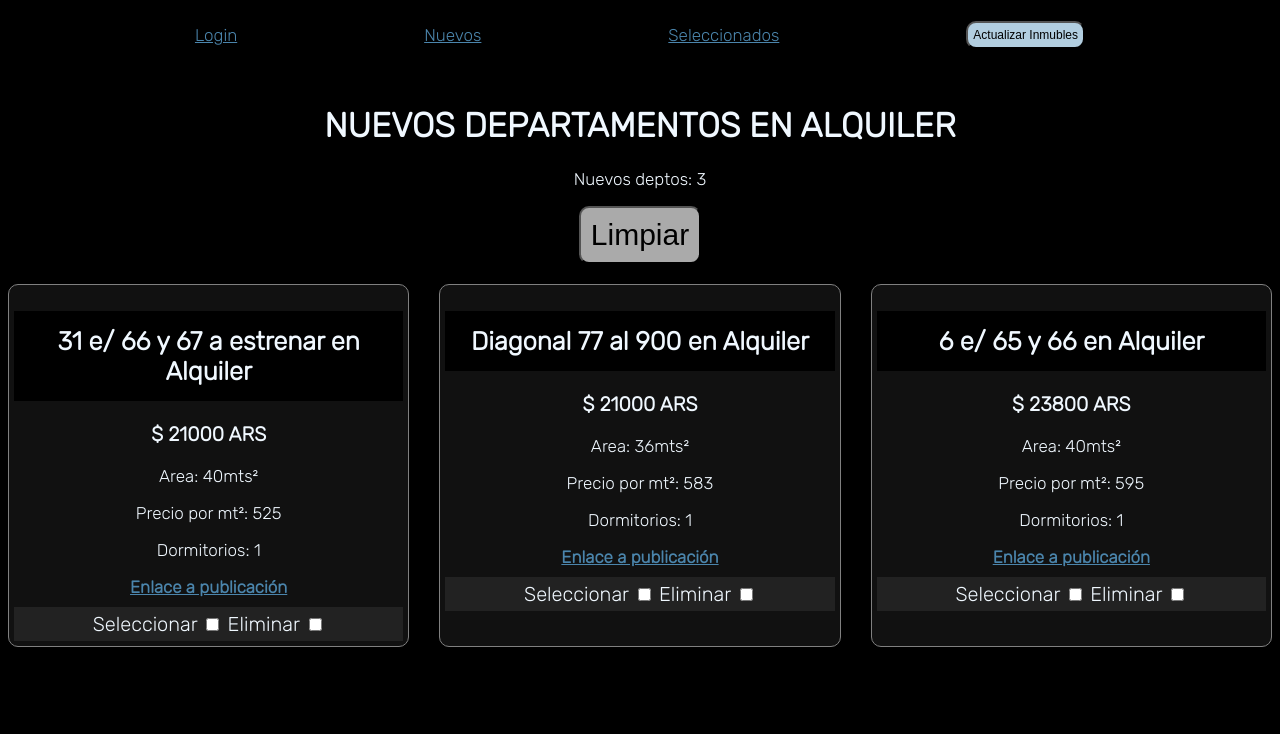
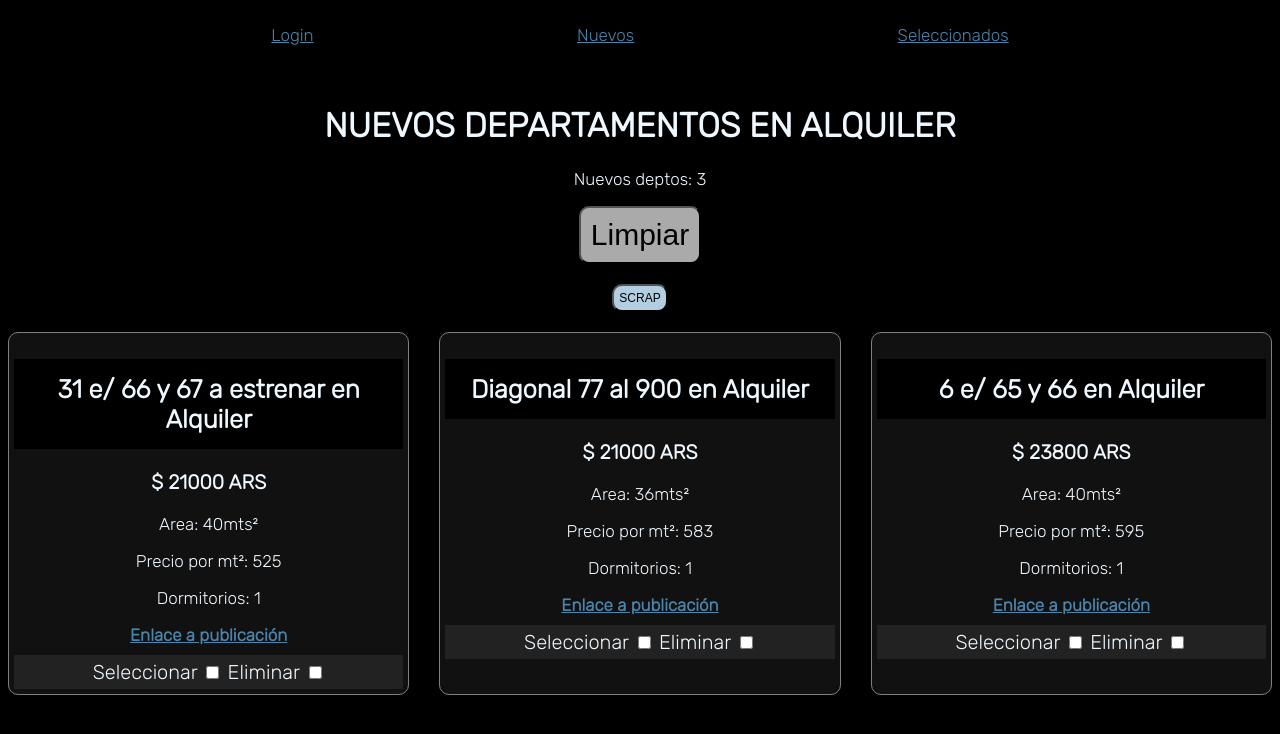
Before and after one commit to Faem0220/inmobot, a Django app: page / in a window 1280 px wide. Shown: the top 734 px of the page. Run offline with Django 3.2, Linux system fonts and the light colour scheme; a user stored in the database is signed in; data comes from the database, SQL or seed files in the repository; both versions use the stored data as it was after the commit.

Commit message:
add scrap button

```diff
--- a/inmobot/deptos/templates/deptos/deptos_list.html
+++ b/inmobot/deptos/templates/deptos/deptos_list.html
@@ -5,11 +5,12 @@
         <link rel="stylesheet" href="{% static 'css/deptos.css' %}" type="text/css">
         <meta name="viewport" content="width=device-width, initial-scale=1">
     </head>
+
     <div class="nav-bar">
         <p><a href="/admin"> Login </a></p>
         <p><a href="/"> Nuevos </a></p>
         <p><a href="/selected"> Seleccionados </a></p>
-        <button id="scrap"type="submit" name="scrap">Actualizar Inmubles</button>
+
     </div>
     <form action="" method="post">
     <div class="title">
@@ -17,6 +18,9 @@
         <p> Nuevos deptos: {{ deptos.count }}</p>
         {% if user.is_authenticated %}
         <button type="submit" name="select">Limpiar</button>
+        <br>
+        <br>
+        <button id="scrap"type="submit" name="scrap">SCRAP</button>
         {% endif %}
 
     </div>
--- a/inmobot/deptos/views.py
+++ b/inmobot/deptos/views.py
@@ -1,6 +1,6 @@
 from django.shortcuts import render
 from .models import Inmueble
-from .services import clean_list
+from .services import clean_list,extract_data_deptos
 
 # Create your views here.
 selected = []
@@ -14,6 +14,9 @@ def deptos_list(request):
             print(selected)
             print(deleted)
             clean_list(selected,deleted)
+        elif 'scrap' in request.POST:
+            extract_data_deptos()
+            print('SCRAP')
     return render(request, 'deptos/deptos_list.html', {'deptos': new})
 
 def selected_list(request):
```
Also changed, not shown: inmobot/db.sqlite3.
